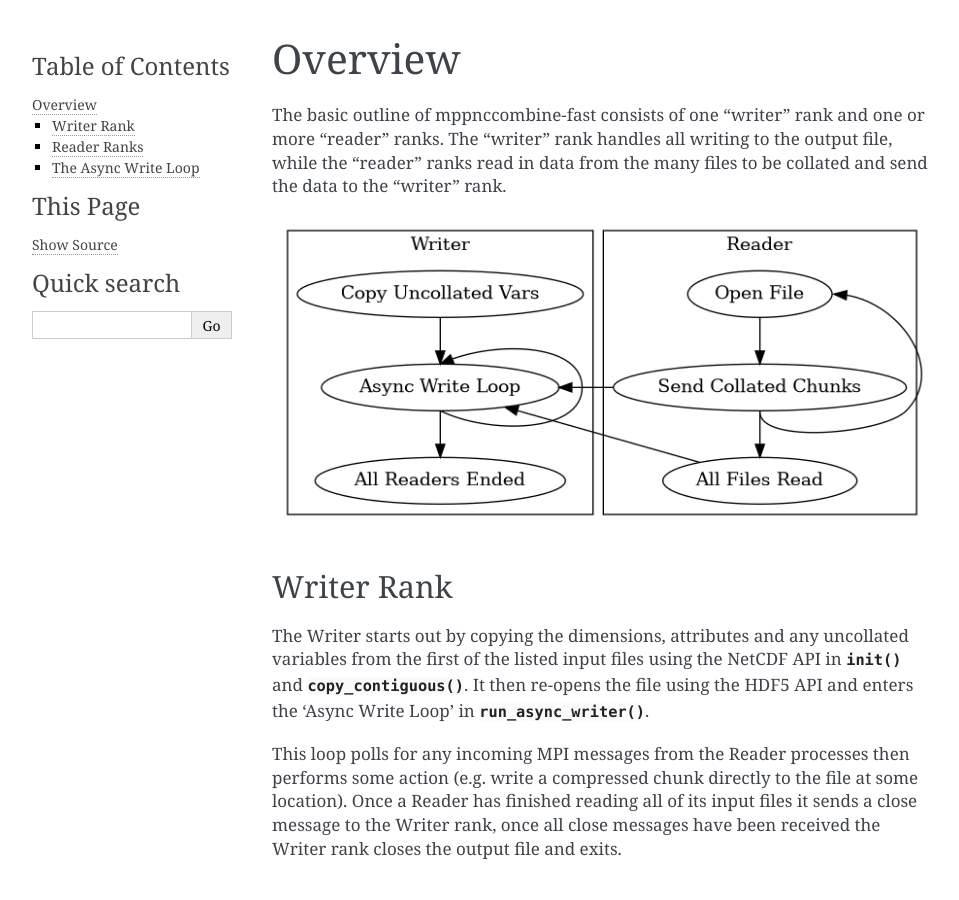
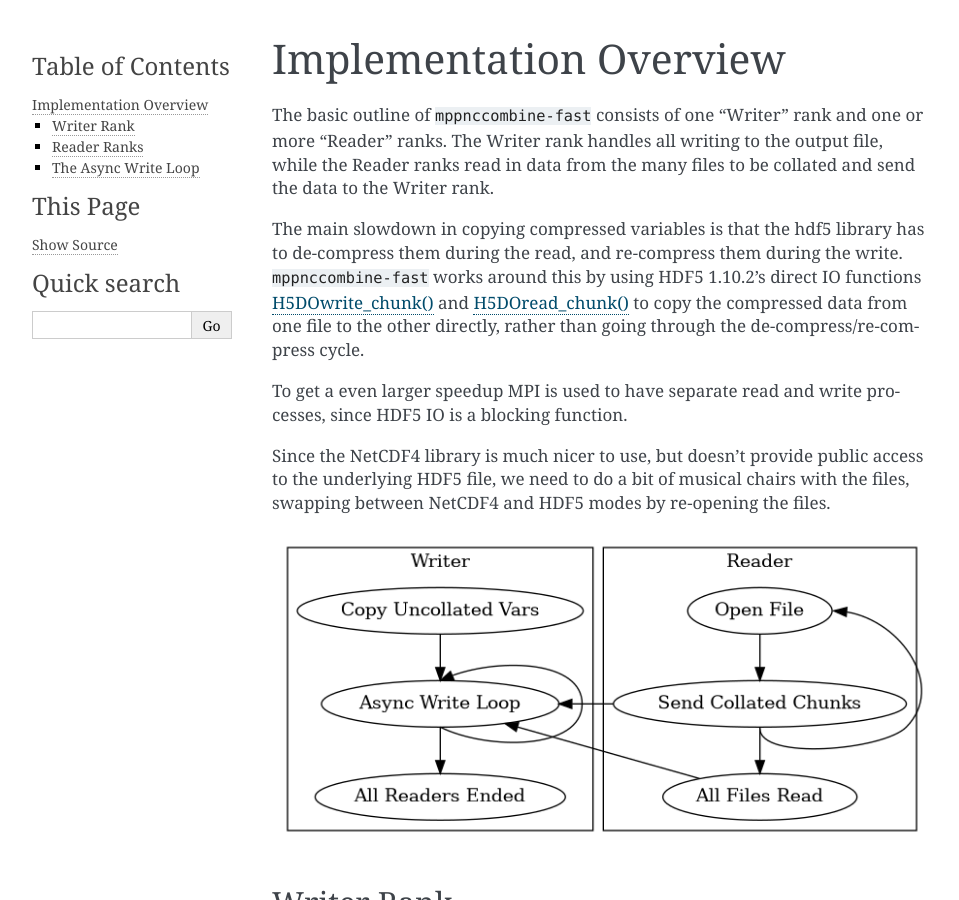
Before and after one commit to coecms/mppnccombine-fast, a Sphinx documentation site: the page built from doc/overview.rst, in a window 1280 px wide and 900 px high. Shown: the whole window, without its empty margins (148-1107 px from the left). Built offline with Sphinx 7.4.7, drawn with Linux system fonts in a browser that asks for light colours.

Commit message:
Move overview from README

```diff
--- a/doc/overview.rst
+++ b/doc/overview.rst
@@ -1,10 +1,27 @@
-Overview
-========
+Implementation Overview
+=======================
 
-The basic outline of mppnccombine-fast consists of one "writer" rank and one or
-more "reader" ranks. The "writer" rank handles all writing to the output file,
-while the "reader" ranks read in data from the many files to be collated and
-send the data to the "writer" rank.
+The basic outline of ``mppnccombine-fast`` consists of one "Writer" rank and one or
+more "Reader" ranks. The Writer rank handles all writing to the output file,
+while the Reader ranks read in data from the many files to be collated and
+send the data to the Writer rank.
+
+The main slowdown in copying compressed variables is that the hdf5 library has
+to de-compress them during the read, and re-compress them during the write.
+``mppnccombine-fast`` works around this by using HDF5 1.10.2's direct IO
+functions
+`H5DOwrite_chunk() <https://support.hdfgroup.org/HDF5/doc/HL/RM_HDF5Optimized.html#H5DOwrite_chunk>`_
+and
+`H5DOread_chunk() <https://support.hdfgroup.org/HDF5/doc/HL/RM_HDF5Optimized.html#H5DOread_chunk>`_
+to copy the compressed data from one file to the other directly, rather than
+going through the de-compress/re-compress cycle.
+
+To get a even larger speedup MPI is used to have separate read and write
+processes, since HDF5 IO is a blocking function.
+
+Since the NetCDF4 library is much nicer to use, but doesn't provide public
+access to the underlying HDF5 file, we need to do a bit of musical chairs with
+the files, swapping between NetCDF4 and HDF5 modes by re-opening the files.
 
 .. graphviz::
 
```
Also changed, not shown: README.md (+3 -37 lines).
